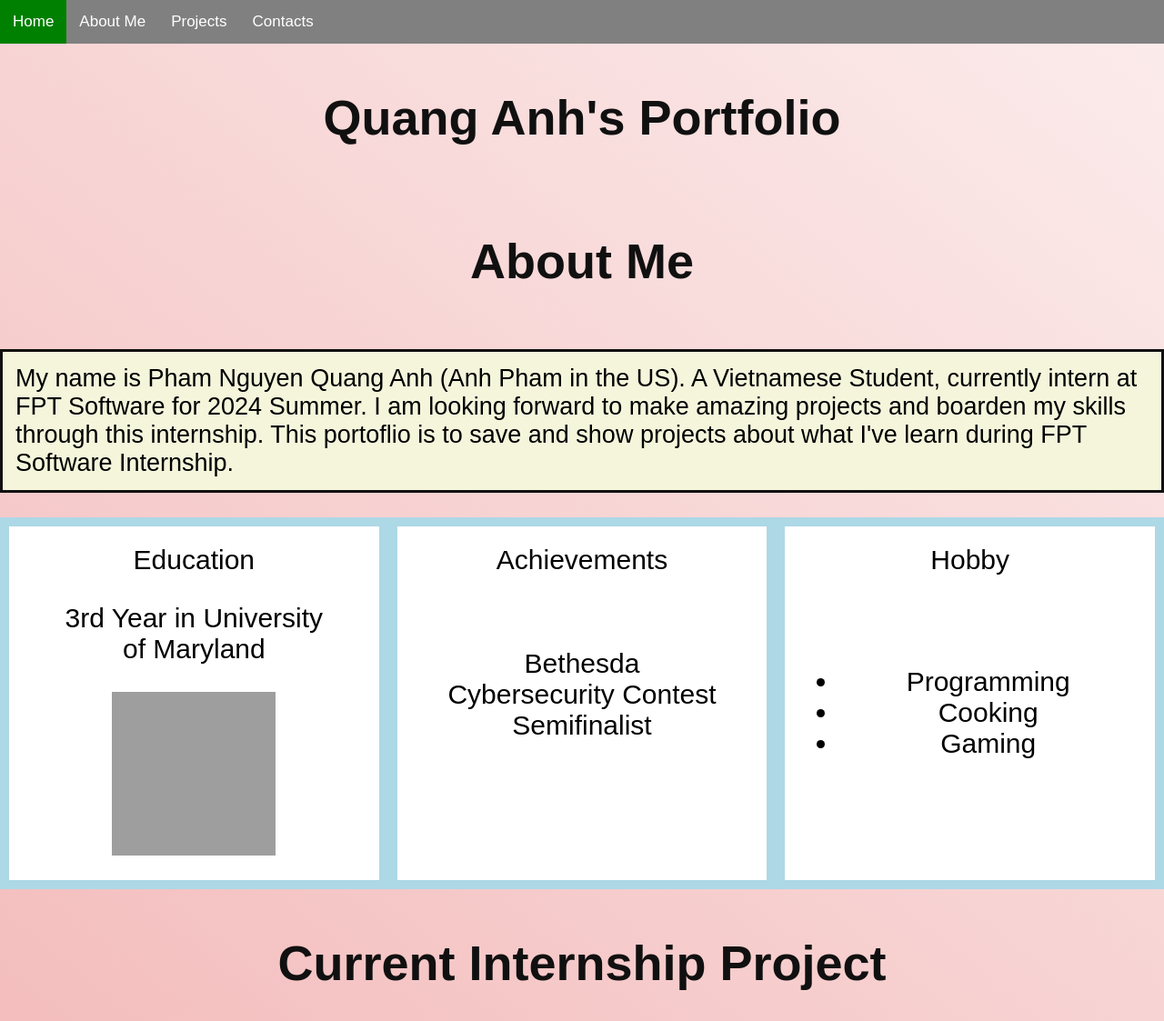
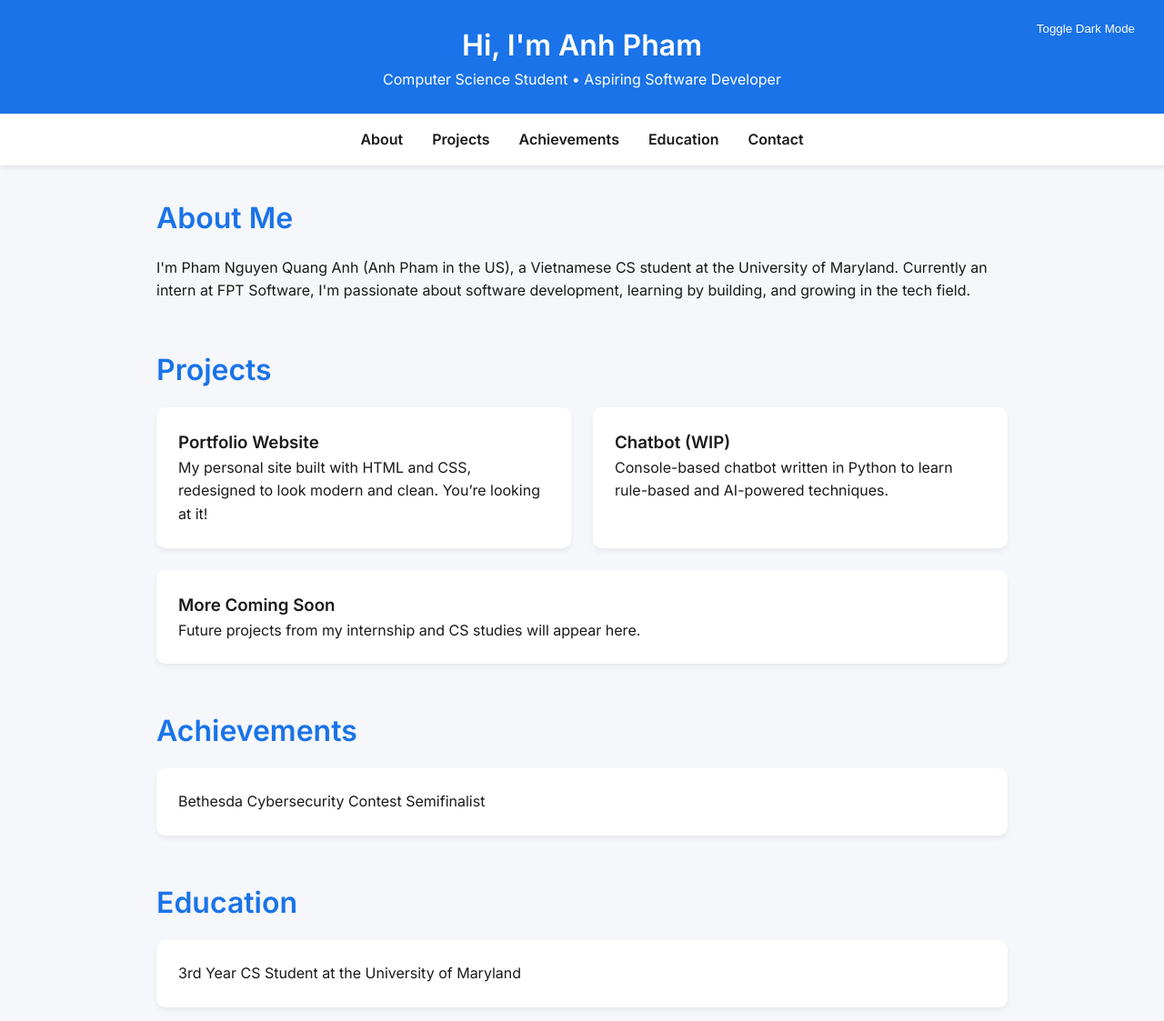
Before and after one commit to AnhPham2809/AnhPham2809.github.io, a plain HTML site: page index.html in a window 1280 px wide. Shown: the top 1123 px of the page at 91% size. Drawn offline with Linux system fonts and the light colour scheme; grey boxes are pictures that could not be loaded.

Commit message:
Update index.html to modern CSS
Modern CSS

```diff
--- a/index.html
+++ b/index.html
@@ -1,216 +1,246 @@
 <!DOCTYPE html>
-<html lang = "en">
-<meta charset=" UTF-8">
-<!-- Head: Header part-->
+<html lang="en">
 <head>
-<title>Anh Pham's Portfolio</title> <!-- Title sets the Title-->
-
-<!-- Style: Prettify the look of the webpage -->
-<link rel="stylesheet" href="">
-
-<!-- Link Style with the same class-->
+  <meta charset="UTF-8" />
+  <meta name="viewport" content="width=device-width, initial-scale=1.0" />
+  <title>Anh Pham | Portfolio</title>
+  <link href="https://fonts.googleapis.com/css2?family=Inter:wght@400;600&display=swap" rel="stylesheet" />
   <style>
-
-html{
-    scroll-behavior: smooth;
-}
-#navbar {
-    background-color: grey;
-    overflow: hidden;
-}
-#navbar a {
-    float:left;
-    display:block;
-    color: #ffffff;
-    text-align: center;
-    padding: 14px ;
-    text-decoration: none;
-    font-size: 17px;
+    :root {
+      --primary-color: #1a73e8;
+      --background: #f5f7fa;
+      --text-dark: #1a1a1a;
+      --text-light: #555;
+      --accent: #68c5e5;
     }
 
-#navbar a:hover{
-    background-color: #ddd;
-    color:black;
-}
-
-#navbar a.active {
-    background-color: green;
-    color: white;
-}
-.content {
-    padding:16px;
-}
-.sticky {
-    position: fixed;
-    top: 0;
-    width: 100%;
-}
-.sticky + .content {
-    padding-top: 60px;
+    * {
+      box-sizing: border-box;
+      margin: 0;
+      padding: 0;
     }
 
     body {
-    margin: 0;
-    font-size: 27px;
-    font-family: Arial, Helvetica, sans-serif;
+      font-family: 'Inter', sans-serif;
+      background-color: var(--background);
+      color: var(--text-dark);
+      line-height: 1.6;
     }
 
-p {
-    background-color: beige;
-    border: #111010;
-    border-style: solid;
-    padding: 14px;
-}
-
-h1 {
-color:#111010;
-padding: 30px;
-text-align: center;
-margin-top: 20px;
-}
-
-
-.flex-container {
-    display: flex;
-    background-color: lightblue;
-
-}
-
-.flex-container div {
-background-color: #ffffff;
-margin: 10px;
-padding: 20px;
-font-size: 30px;
--ms-flex: 1;
-flex:1;
+    header {
+      background-color: var(--primary-color);
+      color: white;
+      padding: 1.5rem;
       text-align: center;
     }
 
-.flex-container p {
+    nav {
       background-color: #ffffff;
-font-size: 15px;
--ms-flex: 1;
-flex:1;
-text-align: center;
-border-style: none;
+      display: flex;
+      justify-content: center;
+      gap: 2rem;
+      padding: 1rem;
+      box-shadow: 0 2px 5px rgba(0, 0, 0, 0.1);
+      position: sticky;
+      top: 0;
+      z-index: 10;
     }
 
-.flex-container img {
-    width: 180px;
-    height: 180px;
+    nav a {
+      color: var(--text-dark);
+      text-decoration: none;
+      font-weight: 600;
     }
 
-.special {
-    border-radius: 25px;
-    width: 100px;
-    height: 150px;
+    nav a:hover {
+      color: var(--primary-color);
     }
 
-
-/* Gradient */
-.css-selector {
-    background: linear-gradient(219deg, #12e9b2, #ffffff, #e56868, #68c5e5);
-    background-size: 800% 800%;
-
-    -webkit-animation: GradientBG 59s ease infinite;
-    -moz-animation: GradientBG 59s ease infinite;
-    animation: GradientBG 59s ease infinite;
+    .container {
+      max-width: 1000px;
+      margin: auto;
+      padding: 2rem;
     }
 
-@-webkit-keyframes GradientBG {
-    0%{background-position:14% 0%}
-    50%{background-position:87% 100%}
-    100%{background-position:14% 0%}
+    section {
+      margin-bottom: 3rem;
     }
-@-moz-keyframes GradientBG {
-    0%{background-position:14% 0%}
-    50%{background-position:87% 100%}
-    100%{background-position:14% 0%}
+
+    h2 {
+      margin-bottom: 1rem;
+      font-size: 2rem;
+      color: var(--primary-color);
     }
-@keyframes GradientBG {
-    0%{background-position:14% 0%}
-    50%{background-position:87% 100%}
-    100%{background-position:14% 0%}
+
+    .grid {
+      display: flex;
+      flex-wrap: wrap;
+      gap: 1.5rem;
     }
-</style>
-</head>
 
-<!-- Body: Body part -->
-<body class="css-selector">
-<div  id="navbar">
- <a class="button active" href="#home">Home</a>
- <a class = "button" href="#about">About Me</a>
- <a class = "button" href="#project">Projects</a>
- <a class = "button" href="#contact">Contacts</a>
+    .card {
+      background: white;
+      padding: 1.5rem;
+      border-radius: 10px;
+      box-shadow: 0 4px 6px rgba(0,0,0,0.05);
+      flex: 1 1 300px;
+    }
 
-</div>
+    .card img {
+      max-width: 100%;
+      border-radius: 8px;
+    }
 
-<h1 id="home">Quang Anh's Portfolio</h1>
-<h1 id="about">About Me</h1>
-<p>My name is Pham Nguyen Quang Anh (Anh Pham in the US). A Vietnamese Student, currently intern at FPT Software for 2024 Summer. I am looking forward to make amazing projects and boarden my skills through this internship. This portoflio is to save and show projects about what I've learn during FPT Software Internship.</p>
-<div class="flex-container">
-    <div>Education
-            <div >3rd Year in University of Maryland</div>
-            <img src="https://umd-brand.transforms.svdcdn.com/production/uploads/images/logos-formal-seal.jpg?w=1801&h=1801&auto=compress%2Cformat&fit=crop&dm=1651267392&s=81a14f930f7888983f0f8bc10146c0b2">
-    </div>
-    <div>Achievements
-        <div style="padding-top: 70px;"> Bethesda Cybersecurity Contest Semifinalist</div>
-    </div>
-    <div>Hobby
-        <ul style="padding-top: 70px;">
-            <li>Programming</li>
-            <li>Cooking</li>
-            <li>Gaming</li>
-        </ul>
-    </div>
-</div>
-<h1 id="project">Current Internship Project</h1>
-<div class ="flex-container">
-<div class="special"> <a href="#home">Portfolio</a>
-<p>HTML and CSS</p>
-</div>
- <div class="special">2</div>
- <div class="special">3</div>
-</div>
+    footer {
+      text-align: center;
+      padding: 2rem;
+      font-size: 0.9rem;
+      background: #eee;
+      color: var(--text-light);
+    }
 
-<div class ="flex-container">
-    <div class="special">1</div>
-    <div class="special">2</div>
-    <div class="special">3</div>
-   </div>
+    @media (max-width: 600px) {
+      nav {
+        flex-direction: column;
+        align-items: center;
+      }
 
-<!-- Script: Custom Scripts-->
-<script>
-    window.onscroll = function() {myFunction()};
-
-    // nav bar
-    var navbar = document.getElementById("navbar");
-
-    //get the offset position of navbar
-    var sticky = navbar.offsetTop;
-
-    //Add the sticky class to the navbar when you reach the scroll position
-    function myFunction() {
-        if (window.pageYOffset >= sticky){
-            navbar.classList.add("sticky")
-        }
-        else {
-            navbar.classList.remove("Sticky");
+      h2 {
+        font-size: 1.5rem;
       }
     }
 
-// This is for navigation
-    var navContainer = document.getElementById("navbar");
-    var buttons = navContainer.getElementsByClassName("button");
+body.dark {
+  background-color: #1a1a1a;
+  color: #f5f5f5;
+}
 
-    for(var i = 0; i <buttons.length; i++){
-        buttons[i].addEventListener("click", function(){
-            var current = document.getElementsByClassName("active");
-            current[0].className = current[0].className.replace(" active","");
-            this.className += " active";
-        });
+body.dark nav {
+  background-color: #2c2c2c;
+}
+
+body.dark nav a {
+  color: #f5f5f5;
+}
+
+body.dark nav a:hover {
+  color: var(--accent);
+}
+
+body.dark .card {
+  background-color: #333;
+  color: #f5f5f5;
+}
+
+body.dark footer {
+  background-color: #2c2c2c;
+  color: #aaa;
+}
+
+.toggle-btn {
+  position: fixed;
+  top: 1rem;
+  right: 1rem;
+  padding: 0.5rem 1rem;
+  background: var(--primary-color);
+  color: white;
+  border: none;
+  border-radius: 5px;
+  cursor: pointer;
+  z-index: 100;
+}
+
+.toggle-btn:hover {
+  background: #0f5fc0;
+}
+
+  </style>
+</head>
+<body>
+<button class="toggle-btn" onclick="toggleDarkMode()">Toggle Dark Mode</button>
+
+  <header>
+    <h1>Hi, I'm Anh Pham</h1>
+    <p>Computer Science Student • Aspiring Software Developer</p>
+  </header>
+
+  <nav>
+    <a href="#about">About</a>
+    <a href="#projects">Projects</a>
+    <a href="#achievement">Achievements</a>
+    <a href="#education">Education</a>
+    <a href="#contact">Contact</a>
+  </nav>
+
+  <main class="container">
+    <section id="about">
+      <h2>About Me</h2>
+      <p>I'm Pham Nguyen Quang Anh (Anh Pham in the US), a Vietnamese CS student at the University of Maryland. Currently an intern at FPT Software, I'm passionate about software development, learning by building, and growing in the tech field.</p>
+    </section>
+
+    <section id="projects">
+      <h2>Projects</h2>
+      <div class="grid">
+        <div class="card">
+          <h3>Portfolio Website</h3>
+          <p>My personal site built with HTML and CSS, redesigned to look modern and clean. You’re looking at it!</p>
+        </div>
+        <div class="card">
+          <h3>Chatbot (WIP)</h3>
+          <p>Console-based chatbot written in Python to learn rule-based and AI-powered techniques.</p>
+        </div>
+        <div class="card">
+          <h3>More Coming Soon</h3>
+          <p>Future projects from my internship and CS studies will appear here.</p>
+        </div>
+      </div>
+    </section>
+
+    <section id="achievement">
+      <h2>Achievements</h2>
+      <div class="card">
+        <p>Bethesda Cybersecurity Contest Semifinalist</p>
+      </div>
+    </section>
+
+    <section id="education">
+      <h2>Education</h2>
+      <div class="card">
+        <p>3rd Year CS Student at the University of Maryland</p>
+      </div>
+    </section>
+
+    <section id="contact">
+      <h2>Contact</h2>
+      <p>Email: <a href="mailto:anhphamofficial2809@gmail.com">anhphamofficial2809@gmail.com</a></p>
+      <p>GitHub: <a href="https://github.com/AnhPham2809" target="_blank">github.com/AnhPham2809</a></p>
+    </section>
+  </main>
+
+  <footer>
+    &copy; 2025 Anh Pham. All rights reserved.
+  </footer>
+
+
+
+  <script>
+  // Load saved mode
+  if (localStorage.getItem('darkMode') === 'enabled') {
+    document.body.classList.add('dark');
+  }
+
+  function toggleDarkMode() {
+    document.body.classList.toggle('dark');
+
+    // Save preference
+    if (document.body.classList.contains('dark')) {
+      localStorage.setItem('darkMode', 'enabled');
+    } else {
+      localStorage.setItem('darkMode', 'disabled');
+    }
   }
 </script>
 
 </body>
+
 </html>
```
Lines whose indentation alone changed are shown as unchanged.
